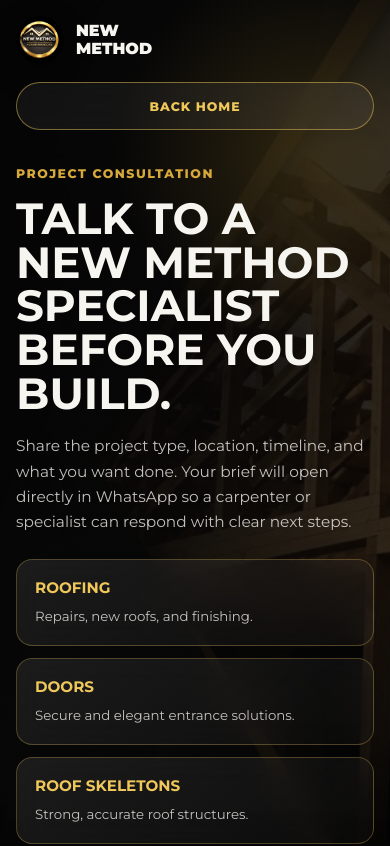
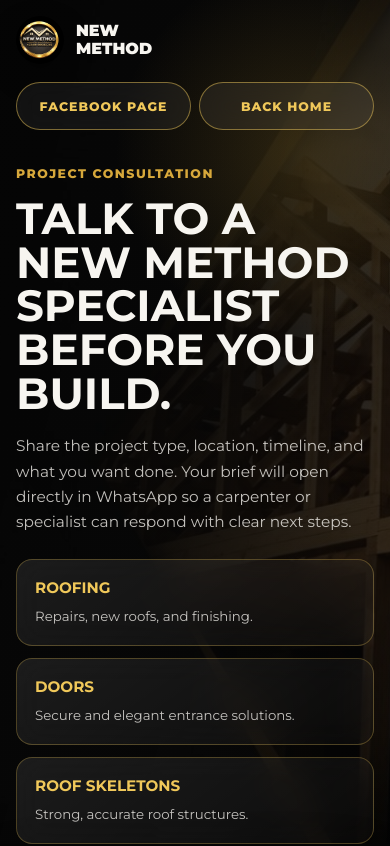
Before and after one commit to festus-osas/New-Method-Carpentry-And-Aluminum, a plain HTML site: page consultation.html in a window 390 px wide. Shown: the top 846 px of the page. Drawn offline with Linux system fonts and the light colour scheme.

Commit message:
Update consultation Facebook link

```diff
--- a/consultation.html
+++ b/consultation.html
@@ -14,7 +14,7 @@
       href="https://fonts.googleapis.com/css2?family=Montserrat:wght@400;500;600;700;800;900&display=swap"
       rel="stylesheet"
     />
-    <link rel="stylesheet" href="styles.css?v=15" />
+    <link rel="stylesheet" href="styles.css?v=16" />
   </head>
   <body>
     <main class="consult-page">
@@ -29,7 +29,17 @@
           <img src="assets/new-method-logo.jpeg" alt="New Method Carpentry and Aluminum logo" />
           <span>New Method</span>
         </a>
-        <a class="consult-nav-link" href="index.html">Back Home</a>
+        <div class="consult-header-actions">
+          <a
+            class="consult-nav-link"
+            href="https://www.facebook.com/profile.php?id=100069953556592&amp;mibextid=ZbWKwL"
+            target="_blank"
+            rel="noreferrer"
+          >
+            Facebook Page
+          </a>
+          <a class="consult-nav-link" href="index.html">Back Home</a>
+        </div>
       </header>
 
       <section class="consult-layout" aria-label="Project consultation">
@@ -126,7 +136,7 @@
             </a>
             <a
               class="direct-facebook"
-              href="https://www.facebook.com/share/1JU5BXXb2A/"
+              href="https://www.facebook.com/profile.php?id=100069953556592&amp;mibextid=ZbWKwL"
               target="_blank"
               rel="noreferrer"
             >
--- a/styles.css
+++ b/styles.css
@@ -1497,6 +1497,14 @@
   border-radius: 50%;
   object-fit: cover;
   box-shadow: 0 12px 28px rgba(0, 0, 0, 0.35);
+}
+
+.consult-header-actions {
+  display: flex;
+  flex-wrap: wrap;
+  gap: 10px;
+  align-items: center;
+  justify-content: flex-end;
 }
 
 .consult-nav-link,
@@ -2491,6 +2499,13 @@
     grid-template-columns: 1fr;
   }
 
+  .consult-header-actions {
+    display: grid;
+    grid-template-columns: repeat(2, minmax(0, 1fr));
+    width: 100%;
+    gap: 8px;
+  }
+
   .quote-mini-nav {
     display: grid;
     grid-template-columns: repeat(2, minmax(0, 1fr));
```
